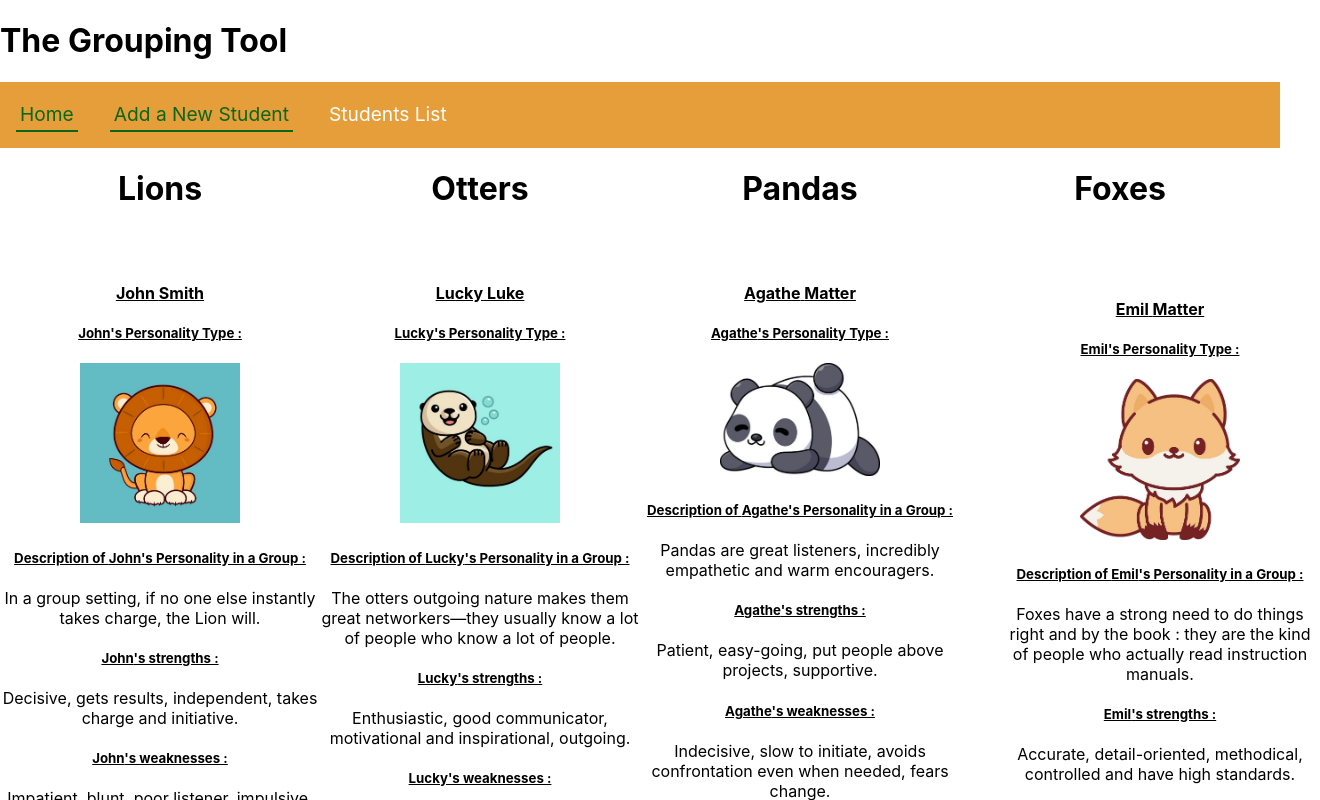
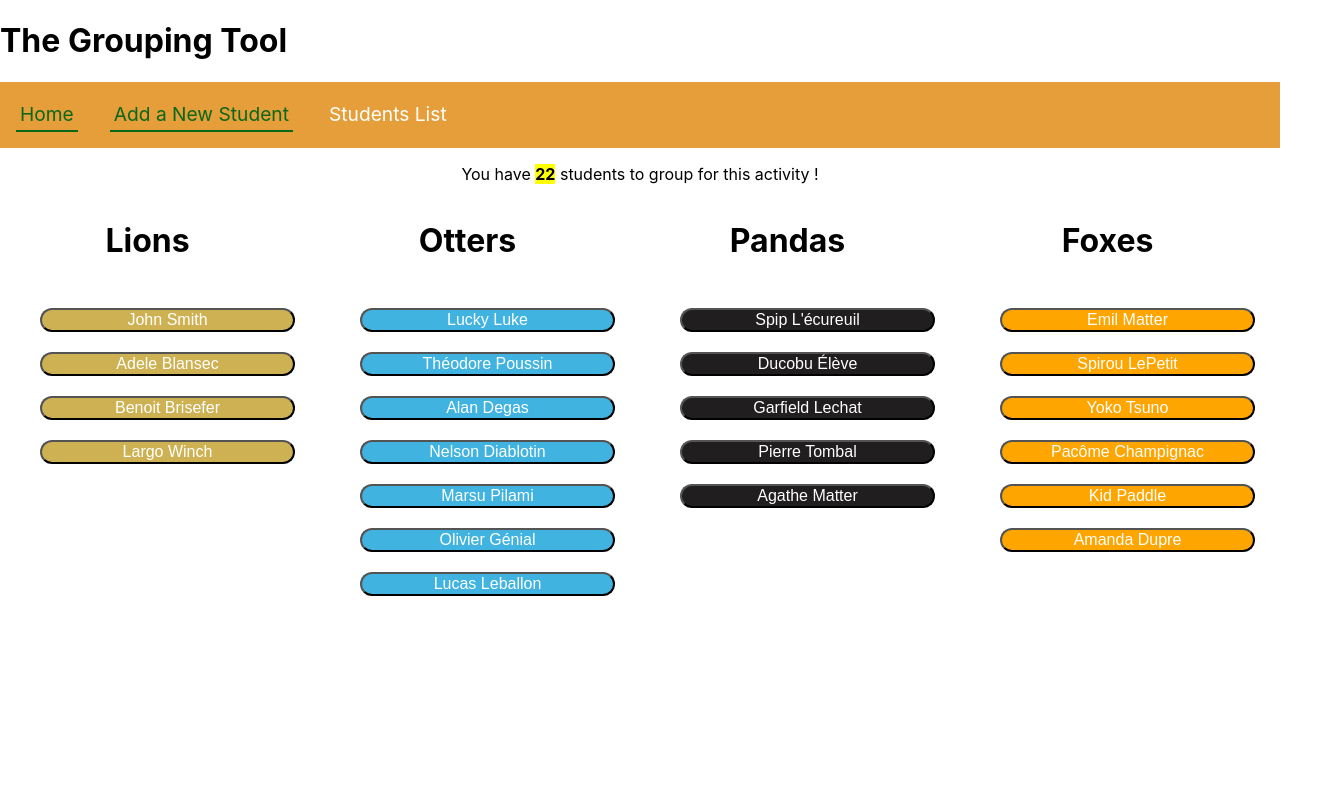
Before and after one commit to LucieKB/my-app, a React (Create React App) app: page /studentList/id in a window 1280 px wide. Shown: the top 800 px of the page, 1320 px wide, since content can reach past the window. Built offline with nearby package versions, Linux system fonts and the light colour scheme; data requests are answered from the project's data file.

Commit message:
adding a delete button for each student

```diff
--- a/db.json
+++ b/db.json
@@ -23,12 +23,6 @@
       "lastName": "Brisefer",
       "personalityType": "L",
       "id": 5
-    },
-    {
-      "firstName": "Agathe",
-      "lastName": "Matter",
-      "personalityType": "P",
-      "id": 6
     },
     {
       "firstName": "Emil",
@@ -128,6 +122,51 @@
         "Accurate and precise"
       ],
       "id": 21
+    },
+    {
+      "firstName": "Lucas",
+      "lastName": "Leballon",
+      "personalityType": "O",
+      "answers": [
+        "A perfectionist",
+        "Determined",
+        "Someone who enjoys routine",
+        "Calm, even-keel",
+        "A risk-taker",
+        "Someone who likes to talk",
+        "Accurate and precise"
+      ],
+      "id": 22
+    },
+    {
+      "firstName": "Amanda",
+      "lastName": "Dupre",
+      "personalityType": "F",
+      "answers": [
+        "A risk-taker",
+        "Someone who likes instructions",
+        "A good problem-solver",
+        "Spontaneous",
+        "Predictable",
+        "Someone who likes giving to others",
+        "Practical"
+      ],
+      "id": 23
+    },
+    {
+      "firstName": "Agathe",
+      "lastName": "Matter",
+      "personalityType": "P",
+      "answers": [
+        "Determined",
+        "Someone who enjoys routine",
+        "Calm, even-keel",
+        "Someone who likes giving to others",
+        "Persistent",
+        "Enthusiastic",
+        "Competitive"
+      ],
+      "id": 24
     }
   ]
 }
--- /dev/null
+++ b/src/components/Foxes.js
@@ -0,0 +1,39 @@
+import React from "react";
+import StudentCard from "./StudentCard";
+
+function Foxes({students, studentClicked, setStudentClicked, onHideClick}){
+
+    const foxes = students.filter((student)=>student.personalityType === "F")
+
+  function studentBtnClicked(){
+    foxes.map((fox)=>{
+    setStudentClicked(fox.id)})
+    return( <button
+      className="x-Btn"
+      onClick = {onHideClick}
+      >X</button>
+    )
+  }
+    return(
+        <div id="foxes" className="studentTable">
+        <h1>Foxes</h1>
+        <ul>
+        {foxes.length>0 && (
+          foxes.map((fox)=>{
+          return(
+            <div key={fox.id} className="studentListBtn">
+            <button
+            className = "fox-btn"
+            onClick={studentBtnClicked}
+
+            >
+              {fox.firstName} {fox.lastName}
+            </button>
+          </div>)}))}
+        </ul>
+        </div>
+    )
+
+}
+
+export default Foxes;
--- /dev/null
+++ b/src/components/Lions.js
@@ -0,0 +1,29 @@
+import React from "react";
+import StudentCard from "./StudentCard";
+
+function Lions({students, studentClicked, setStudentClicked}){
+
+    const lions = students.filter((student)=>student.personalityType === "L")
+
+    return(
+        <div id="lions" className="studentTable">
+        <h1>Lions</h1>
+        <ul>
+        {lions.length>0 && (
+          lions.map((lion)=>{
+          return(
+            <div key={lion.id} className="studentListBtn">
+            <button
+            className = "lion-btn"
+            onClick={()=>{setStudentClicked(lion.id)}}
+            >
+              {lion.firstName} {lion.lastName}
+            </button>
+          </div>)}))}
+        </ul>
+           </div>
+    )
+
+}
+
+export default Lions;
--- /dev/null
+++ b/src/components/Otters.js
@@ -0,0 +1,29 @@
+import React from "react";
+import StudentCard from "./StudentCard";
+
+function Otters({students, studentClicked, setStudentClicked}){
+
+    const otters = students.filter((student)=>student.personalityType === "O")
+
+    return(
+        <div id="otters" className="studentTable">
+        <h1>Otters</h1>
+        <ul>
+        {otters.length>0 && (
+          otters.map((otter)=>{
+          return(
+            <div key={otter.id} className="studentListBtn">
+            <button
+            className = "otter-btn"
+            onClick={()=>{setStudentClicked(otter.id)}}
+            >
+              {otter.firstName} {otter.lastName}
+            </button>
+          </div>)}))}
+        </ul>
+              </div>
+    )
+
+}
+
+export default Otters;
--- /dev/null
+++ b/src/components/Pandas.js
@@ -0,0 +1,29 @@
+import React from "react";
+import StudentCard from "./StudentCard";
+
+function Pandas({students, studentClicked, setStudentClicked}){
+
+    const pandas = students.filter((student)=>student.personalityType === "P")
+
+    return(
+        <div id="pandas" className="studentTable">
+        <h1>Pandas</h1>
+        <ul>
+        {pandas.length>0 && (
+          pandas.map((panda)=>{
+          return(
+            <div key={panda.id} className="studentListBtn">
+            <button
+            className = "panda-btn"
+            onClick={()=>{setStudentClicked(panda.id)}}
+            >
+              {panda.firstName} {panda.lastName}
+            </button>
+          </div>)}))}
+        </ul>
+              </div>
+    )
+
+}
+
+export default Pandas;
--- a/src/components/StudentCard.js
+++ b/src/components/StudentCard.js
@@ -1,7 +1,7 @@
 import React, {useState, useEffect} from "react"
 import {animals} from "../utils/animals.js"
 
-function StudentCard({student, formData}){
+function StudentCard({student}){
     const [animalToDisplay, setAnimalToDisplay]=useState(animals)
 
 
@@ -16,7 +16,7 @@ function StudentCard({student, formData}){
     case "F": setAnimalToDisplay(animals[3]);
     break;
     default : console.log("there shouldn't be a default")
-}}, [formData] )
+}} )
 
 
    if(!animalToDisplay){
@@ -26,42 +26,47 @@ function StudentCard({student, formData}){
 let studentAnswers = student.answers;
 
 if(student.answers === undefined){
-   return ( <div className="names">
+   return (
+   <>
+   <div className = "student-card">
+   <h2><u>{student.firstName} {student.lastName}</u></h2>
+  <h4><u> {student.firstName}'s Personality Type :</u></h4>
+             <img className="animal-image"
+             src={animalToDisplay.image} alt={animalToDisplay.name}/>
+</div>
+<div className = "student-card1">
+     <h4><u> Description of {student.firstName}'s Personality in a Group : </u></h4>
+     {animalToDisplay.description}
+     <h4><u> {student.firstName}'s strengths :</u></h4>
+     {animalToDisplay.strengths}
+     <h4><u> {student.firstName}'s weaknesses :</u></h4>
+     {animalToDisplay.weaknesses}
+<br />
+</div>
+</>
+)}
 
 
-   <h4><u>{student.firstName} {student.lastName}</u></h4>
-  <h5><u> {student.firstName}'s Personality Type :</u></h5>
-             <img className="animal-image"
-             src={animalToDisplay.image} alt={animalToDisplay.name}/>
-     <h5><u> Description of {student.firstName}'s Personality in a Group : </u></h5>
-     {animalToDisplay.description}
-     <h5><u> {student.firstName}'s strengths :</u></h5>
-     {animalToDisplay.strengths}
-     <h5><u> {student.firstName}'s weaknesses :</u></h5>
-     {animalToDisplay.weaknesses}
+return(
+    <>
+   <div className= "student-card">
 
-</div>               )
-}
-console.log(studentAnswers)
-
-return(
-   <div className="names">
-
-
-                  <h4><u>{student.firstName} {student.lastName}</u></h4>
-                 <h5><u> {student.firstName}'s Personality Type :</u></h5>
+                  <h2><u>{student.firstName} {student.lastName}</u></h2>
+                 <h4><u> {student.firstName}'s Personality Type is the {animalToDisplay.name}:</u></h4>
                             <img className="animal-image"
                             src={animalToDisplay.image} alt={animalToDisplay.name}/>
-                     <h5><u> {student.firstName}'s Answers :</u></h5>
-                         {studentAnswers.map(answer => <li key={student.id}>{answer}</li>)};
-                    <h5><u> Description of {student.firstName}'s Personality in a Group : </u></h5>
+    </div>
+    <div className = "student-card1">
+                     <h4 ><u> {student.firstName}'s Answers :</u></h4>
+                         {studentAnswers.map(answer => <li key={student.id}>{answer}</li>)}
+                    <h4><u> Description of {student.firstName}'s Personality in a Group : </u></h4>
                     {animalToDisplay.description}
-                    <h5><u> {student.firstName}'s strengths :</u></h5>
+                    <h4><u> {student.firstName}'s strengths :</u></h4>
                     {animalToDisplay.strengths}
-                    <h5><u> {student.firstName}'s weaknesses :</u></h5>
+                    <h4><u> {student.firstName}'s weaknesses :</u></h4>
                     {animalToDisplay.weaknesses}
-
-        </div>
+    </div>
+    </>
             )
 }
 
--- a/src/components/StudentList.css
+++ b/src/components/StudentList.css
@@ -1,4 +1,4 @@
-.studentList{
+.studentListBtn{
     display:flex;
     flex-direction: row;
 }
@@ -8,12 +8,40 @@
     flex-direction: column;
     width: 25%;
     text-align: center;
+    padding-right: 25px;
+
 }
 
 .student-card{
     display:block;
-    width : 100%
-}
+    text-align: center;
+    width: 1000px;
+    height:auto;
+    padding: 25px 100px 25px 100px;
+    border: 3px dashed rgb(10, 103, 24);
+    background: #eaf6ed;
+    margin :auto;
+    margin-bottom: 5px;
+
+
+background-clip: border-box;
+ }
+
+
+ .student-card1{
+    display:center;
+    text-align: left;
+    width: 1000px;
+    margin: auto;
+    height:auto;
+    padding: 25px 100px 25px 100px;
+    border: 3px dashed  rgb(230, 158, 58);
+    background: #eaf6ed;
+    margin :auto;
+    margin-bottom: 30px;
+
+background-clip: border-box;
+ }
 
 .lion-btn{
     background-color: rgb(206, 177, 82);
@@ -98,3 +126,9 @@
     box-shadow: 2px rgb(200, 200, 206);
     transform: translateY(2px);
 }
+
+.x-Btn{
+    visibility: hidden;
+    width: 100%;
+    height:100%
+}
--- a/src/components/StudentList.js
+++ b/src/components/StudentList.js
@@ -1,183 +1,49 @@
 import React, {useState, useEffect} from "react";
-import {Link, Route, Switch} from "react-router-dom";
-import StudentCard from "./StudentCard"
+import Lions from "./Lions";
+import Otters from "./Otters";
+import Pandas from "./Pandas";
+import Foxes from "./Foxes";
+import StudentCard from "./StudentCard";
 import "./StudentList.css"
 
 
-function StudentList({students, formData}){
-  const [lions, setLions] = useState([])
-  const [otters, setOtters] = useState([])
-  const [pandas, setPandas] = useState([])
-  const [foxes, setFoxes] = useState([])
-  // const [student, setStudent] = useState ([])
+function StudentList({students}){
+  const [studentClicked, setStudentClicked] = useState()
+  const [isVisible, setIsVisible] = useState(false)
 
-//   useEffect(()=>{
-//  setStudent(students.map((student)=> student.firstName, student.lastName, student.personalityType))
-//   }, [ , formData])
+  // function handleHideButton(){
+  //   { (
+  //   SetIsDisplayed((isDisplayed)=>!isDisplayed)) : SetIsDisplayed(false)}
+  //   howManyPlates(sushi)
+  // }
 
 
-  useEffect(()=>{
-  setLions(students.filter(isLion))
-  function isLion(student) {
-    if (student.personalityType === "L"){
-      return student
-    }
-  }
-  console.log(lions)
-
-  setOtters(students.filter(isOtter))
-  function isOtter(student) {
-    if (student.personalityType === "O"){
-      return student
-    }
-  }
-  console.log(otters)
-
-  setPandas (students.filter(isPanda));
-  function isPanda(student) {
-    if (student.personalityType === "P"){
-      return student
-    }
-  }
-  console.log(pandas)
-
-  setFoxes (students.filter(isFox));
-  function isFox(student) {
-    if (student.personalityType === "F"){
-      return student
-    }
-  }
-  console.log(foxes)
-
-}, [ ,formData])
-
-// let studentCard=()=>{
-//   console.log(students)
-//   return(
-//     <div className="student-card">
-//       <h2>My student :</h2>
-//     {students.map((student)=>{
-//               return(
-//                 <StudentCard key={student.id} student={student} formData={formData}/>
-
-//   )}
-//   )}
-//   </div>
-
-//   )
-// }
+function hide(){
+  setIsVisible(!isVisible)
+}
 
 
 return(
-    <div className="studentList">
+  <>
+  <div className="titleList">
+    <p>
+    <center>You have <b><mark>{students.length}</mark></b> students to group for this activity !</center>
 
-      <div id="lions" className="studentTable">
-        <h1>Lions</h1>
-        <ul>
-        {lions.length>0 && (
-          lions.map((lion)=>{
-          return(
-            <div key={lion.id}>
-              <Link to={`/studentList/${lion.id}`}>
-            <button className = "lion-btn" >
-              {lion.firstName} {lion.lastName}
-            </button>
-              </Link>
-            </div>
-          )}))}
-        </ul>
-
-        <li className="student-card">
-          <Switch>
-          <Route path={`/studentList/:lionId`}>
-          {students.map((student)=>{
-        if (student.personalityType === "L")
-        // (student.id === lions.map((lion)=>lion.id))
+    </p>
+  </div>
+<div className="studentListBtn">
+    <Lions students={students} setStudentClicked={setStudentClicked} studentClicked={studentClicked} onHideClick={hide}/>
+    <Otters students={students} setStudentClicked={setStudentClicked} studentClicked={studentClicked}/>
+    <Pandas students={students} setStudentClicked={setStudentClicked} studentClicked={studentClicked}/>
+    <Foxes students={students} setStudentClicked={setStudentClicked} studentClicked={studentClicked}/>
+</div>
+<div>
+{students.map((student)=>{
+        if (student.id === studentClicked)
             return (
-                <StudentCard key={student.id} student={student} formData={formData}/> )})}
-       </Route>
-       </Switch>
-       </li>
-      </div>
-
-      <div id="otters" className="studentTable">
-      <h1>Otters</h1>
-        <ul>
-        {otters.length>0 && (
-          otters.map((otter)=>{
-          return(
-            <div key={otter.id}>
-            <Link to={`/studentList/${otter.id}`}>
-          <button className = "otter-btn" >
-            {otter.firstName} {otter.lastName}
-          </button>
-            </Link>
-          </div>
-          )}))}
-        </ul>
-        <li className="student-card">
-          <Route path={`/studentList/:otterId`}>
-          {students.map((student)=>{
-        if (student.personalityType === "O")
-            return (
-                <StudentCard key={student.id} student={student} formData={formData}/> )})}
-       </Route>
-       </li>
-      </div>
-
-      <div id="pandas" className="studentTable">
-      <h1>Pandas</h1>
-        <ul>
-        {pandas.length>0 && (
-          pandas.map((panda)=>{
-          return(
-            <div key={panda.id}>
-            <Link to={`/studentList/${panda.id}`}>
-          <button className = "panda-btn" >
-            {panda.firstName} {panda.lastName}
-          </button>
-            </Link>
-          </div>
-          )}))}
-        </ul>
-        <li className="student-card">
-          <Route path={`/studentList/:pandaId`}>
-          {students.map((student)=>{
-        if (student.personalityType === "P")
-            return (
-                <StudentCard key={student.id} student={student} formData={formData}/> )})}
-       </Route>
-       </li>
-      </div>
-
-      <div id="fox" className="studentTable">
-      <h1>Foxes</h1>
-        <ul>
-        {foxes.length>0 && (
-          foxes.map((fox)=>{
-          return(
-            <div key={fox.id}>
-            <Link to={`/studentList/${fox.id}`}>
-          <button className = "fox-btn" >
-            {fox.firstName} {fox.lastName}
-          </button>
-            </Link>
-          </div>
-          )}))}
-        </ul>
-        <ul className="student-card">
-          <Route path={`/studentList/:foxId`}>
-          {students.map((student)=>{
-        if (student.personalityType === "F")
-            return (
-                <StudentCard key={student.id} student={student} formData={formData}/> )})}
-       </Route>
-       </ul>
-      </div>
-
- </div>
-
-);
+                <StudentCard key={student.id} student={student}/> )})}
+</div>
+</>);
 }
 
 export default StudentList;
--- a/src/index.css
+++ b/src/index.css
@@ -13,7 +13,7 @@ code {
 }
 
 .animal-image {
-width: 50%;
+width: 25%;
 
 }
 
@@ -46,3 +46,19 @@ nav a.active {
 .images-Home {
   width:10%
 }
+
+.student-card {
+  display:block;
+  border:3px rgba(230, 158, 58, 0.72);
+  width:auto;
+  height:auto;
+
+}
+
+.student-card1{
+  display:block;
+  text-align : left;
+  border:3px rgba(230, 158, 58, 0.72);
+  width:auto;
+  height:auto;
+}
```
Also changed, not shown: src/components/NewStudentForm.js (+2 -5 lines), src/components/StudentPage.js (+5 -2 lines).
